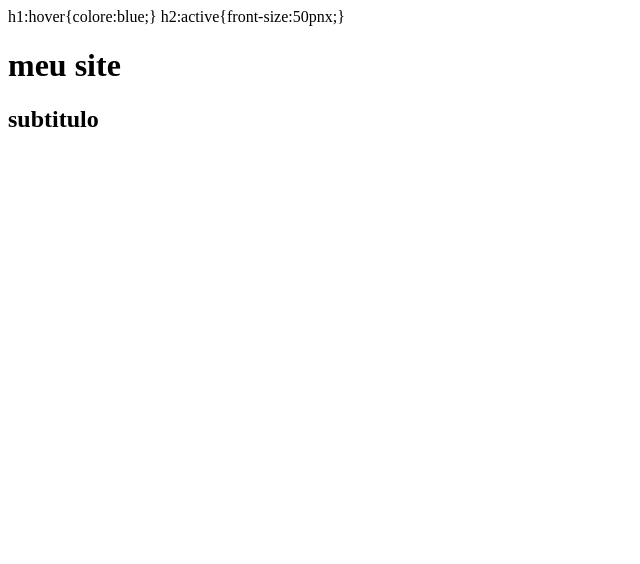
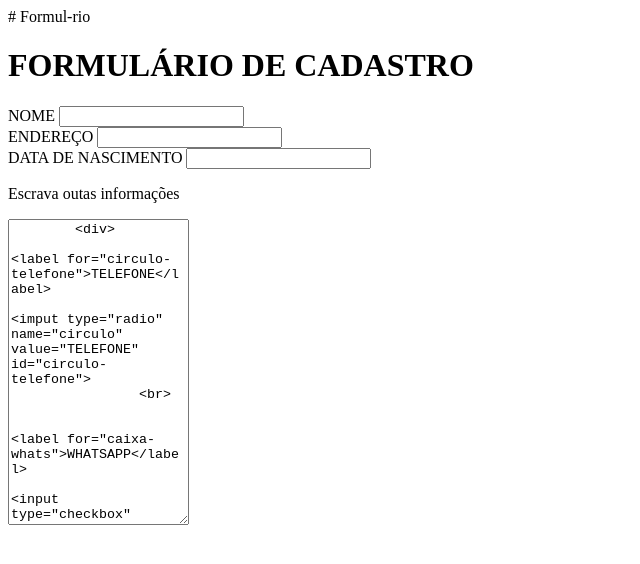
Before and after one commit to joaoguilhermedejesus/perceudclasse, a plain HTML site: page index.html in a window 1280 px wide. Shown: the whole page, without its empty margins (0-640 px from the left). Drawn offline with Linux system fonts and the light colour scheme.

Commit message:
Update index.html

```diff
--- a/index.html
+++ b/index.html
@@ -1,17 +1,37 @@
+# Formul-rio
+<!DOCTYPE html>
 <html>
-  <head>
-    <stytle>
-      h1:hover{colore:blue;}
-      h2:active{front-size:50pnx;}
+<head>
+	<link rel="stylesheet" href="style.css">
+	<title></title>
+</head>
+<body>
+<h1>FORMULÁRIO DE CADASTRO</h1>
+<main>
+	<form>
+		<label for="nome">NOME</label>
+		<input type="text" name="nome">
+	        <br>
+                <label for="endereço">ENDEREÇO</label>
+		<input type="text" name="endereço">
+		<br>
+	        <label for="data de nascimemento">DATA DE NASCIMENTO</label>
+		<input type="text" name="data de nascimemento">
 
-      </style>
+                <br>
+	<div>
+		<p>Escrava outas informações</p>
+		<textarea cols="20px" rows="20px">
+	<div>
+		<label for="circulo-telefone">TELEFONE</label>
+		<imput type="radio" name="circulo" value="TELEFONE" id="circulo-telefone">
+		<br>
 
-  </head>
+			<label for="caixa-whats">WHATSAPP</label>
+			<input type="checkbox" name="caixa" value="WHATSAPP" id="caixa-whats">
+		        <input type="submit" value="Enviar respostas">
 
-  <body>
-    <h1>meu site</h1>
-    <h2>subtitulo</h2>
+	</form>
 
-   </bdy>
-
+</body>
 </html>
```
